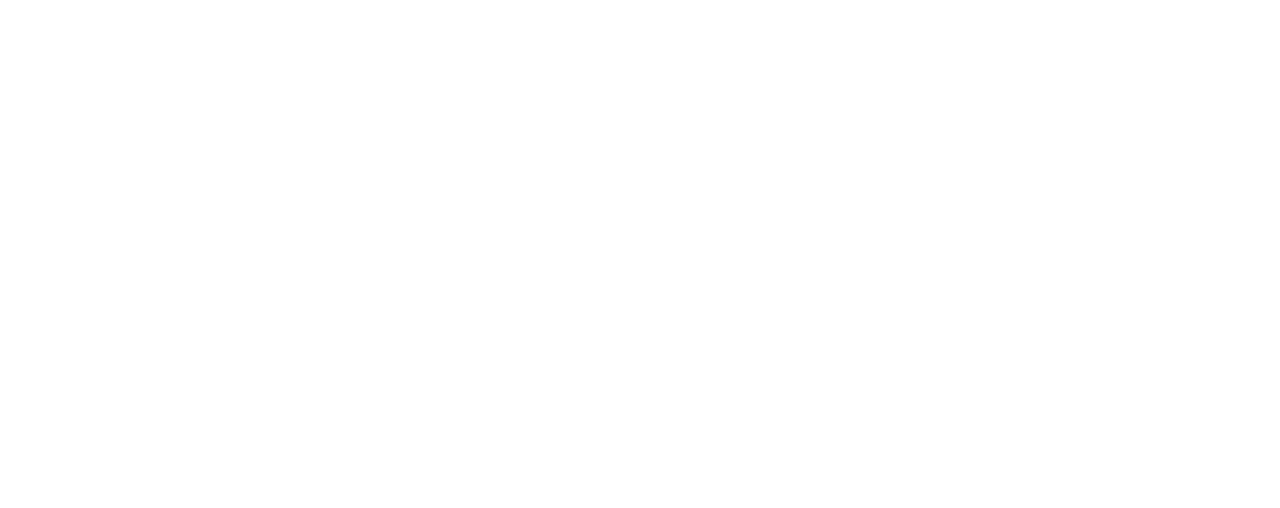
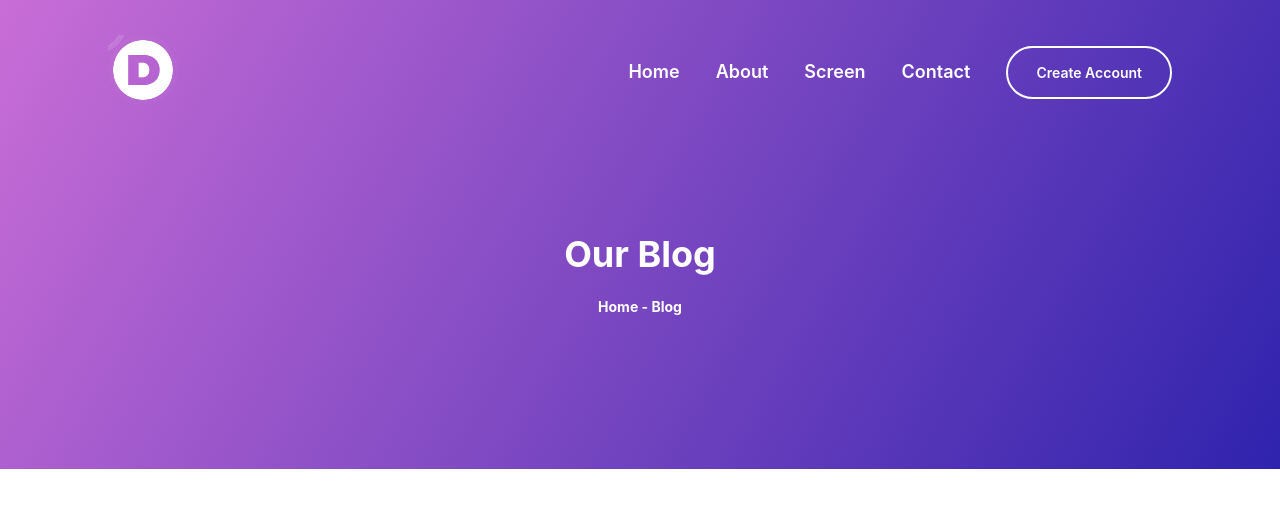
Before and after one commit to unacoder/test-project, a React (Create React App) app: page / in a window 1280 px wide. Shown: the top 508 px of the page. Built offline with nearby package versions, Linux system fonts and the light colour scheme.

Commit message:
Add header

```diff
--- a/src/pages/Header.tsx
+++ b/src/pages/Header.tsx
@@ -1,7 +1,41 @@
 import React from 'react'
+import Button from '../components/Button'
+import {
+  StyledHeader,
+  StyledHeaderContent,
+  StyledHeaderLogo,
+  StyledHeaderNav,
+  StyledHeaderNavItem,
+  StyledHeaderTitle,
+  StyledHeaderTitleBot,
+  StyledHeaderTitleTop,
+} from './StyledHeader'
 
 const Header: React.FC = (props) => {
-  return <div />
+  return (
+    <StyledHeader>
+      <StyledHeaderContent>
+        <StyledHeaderNav>
+          <StyledHeaderNavItem flexible>
+            <StyledHeaderLogo src={`${process.env.PUBLIC_URL}/logo.png`} />
+          </StyledHeaderNavItem>
+          <StyledHeaderNavItem>Home</StyledHeaderNavItem>
+          <StyledHeaderNavItem>About</StyledHeaderNavItem>
+          <StyledHeaderNavItem>Screen</StyledHeaderNavItem>
+          <StyledHeaderNavItem>Contact</StyledHeaderNavItem>
+          <StyledHeaderNavItem>
+            <Button>Create Account</Button>
+          </StyledHeaderNavItem>
+        </StyledHeaderNav>
+        <StyledHeaderTitle>
+          <StyledHeaderTitleTop>Our Blog</StyledHeaderTitleTop>
+          <StyledHeaderTitleBot>
+            Home - Blog
+          </StyledHeaderTitleBot>
+        </StyledHeaderTitle>
+      </StyledHeaderContent>
+    </StyledHeader>
+  )
 }
 
 export default Header
--- /dev/null
+++ b/src/pages/StyledHeader.tsx
@@ -0,0 +1,53 @@
+import React from 'react'
+import { styled } from '../styles/theme'
+
+export const StyledHeader = styled.div`
+  width: 100%;
+  height: auto;
+  font-weight: 600;
+  color: ${(props) => props.theme.text.header};
+  /* just for testing purposes, can remove later on */
+  min-height: 100px;
+  background: linear-gradient(120deg, #c96dd7 0%, #2f23ad 100%);
+`
+
+export const StyledHeaderContent = styled.div`
+  width: 100%;
+  max-width: 1100px;
+  margin: 0 auto;
+  padding: 35px 0;
+`
+
+export const StyledHeaderNav = styled.div`
+  display: flex;
+  align-items: center;
+`
+export const StyledHeaderLogo = styled.img``
+
+interface StyledHeaderNavItemProps {
+  flexible?: boolean
+}
+export const StyledHeaderNavItem = styled.div<StyledHeaderNavItemProps>`
+  flex: ${(props) => (props.flexible ? '1 1' : '0 0')} auto;
+  font-size: 18px;
+  margin: 0 1em;
+  &::first-of-type {
+    margin-left: 0;
+  }
+  &::last-of-type {
+    margin-right: 0;
+  }
+`
+
+export const StyledHeaderTitle = styled.div`
+  padding: 100px 0;
+  text-align: center;
+`
+
+export const StyledHeaderTitleTop = styled.h1`
+  font-size: 36px;
+`
+
+export const StyledHeaderTitleBot = styled.h4`
+  font-size: 14px;
+`
--- a/src/styles/theme.ts
+++ b/src/styles/theme.ts
@@ -15,6 +15,7 @@
     sub: '#94a1ac',
     active: '#3b2eb2',
     inactive: '#666666',
+    header: 'white',
   }
 
 } as const
```
Also changed, not shown: public/logo.png (added).
